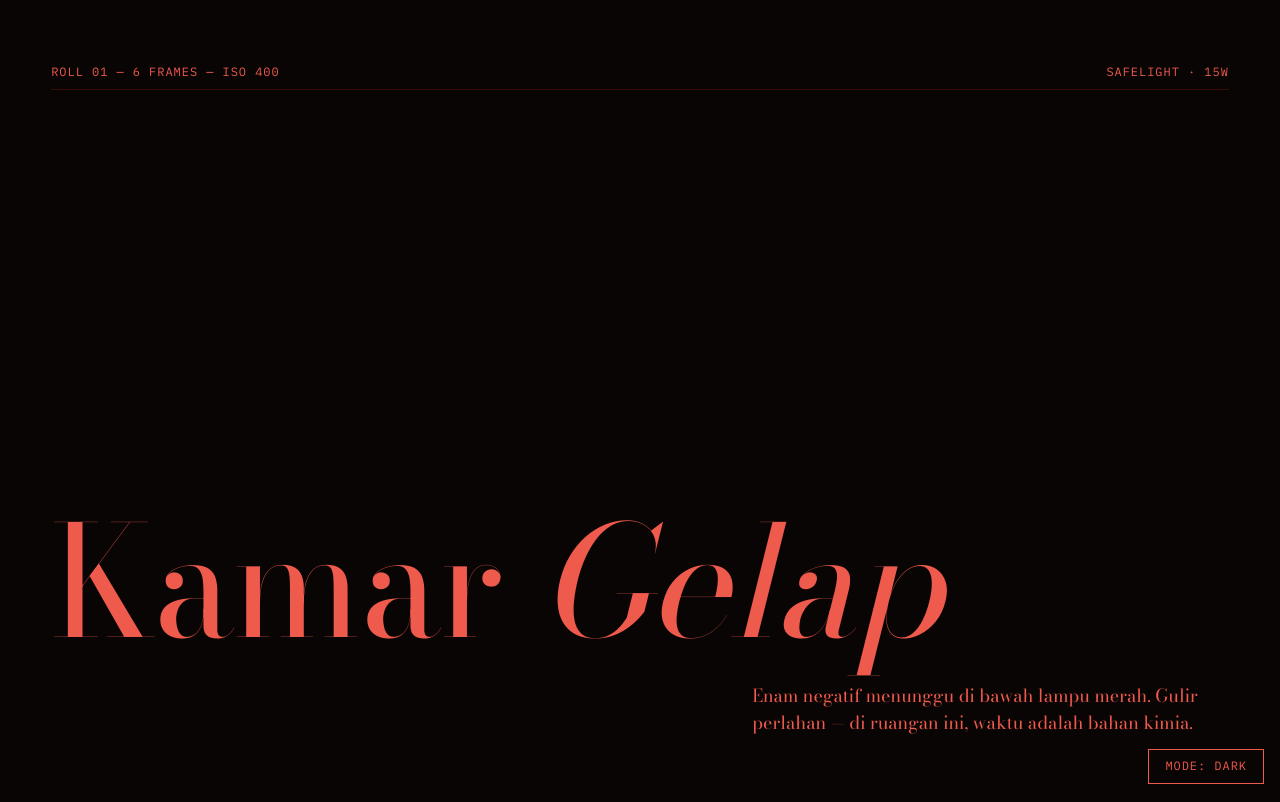
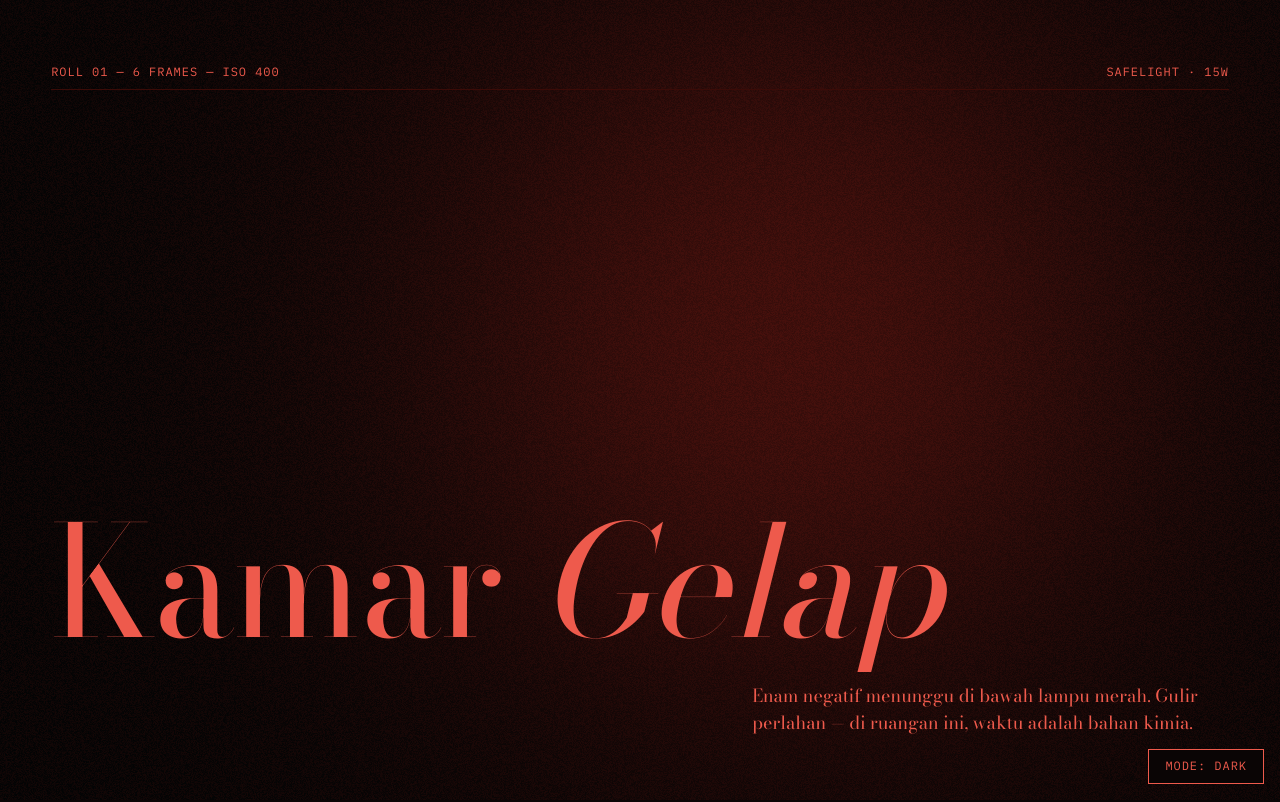
Before and after one commit to bapetzy/kamar-gelap, a website built with Vite: page index.html in a window 1280 px wide. Shown: the top 802 px of the page. Built offline with nearby package versions, Linux system fonts and the light colour scheme; some packages are replaced by stand-ins of ours; animation ran at ten frames a second; files whose address does not match are found by name.

Commit message:
feat(p2): GL stage, film grain, safelight glow, title reveal, develop tray
- Stage.ts: one fixed WebGL canvas behind the DOM, planes glued to DOM
  rects, single render loop on gsap.ticker, idles when the tab is hidden
  or no watched section is on screen. DPR capped at 1.5 (1 on touch).
- Grain lives inside each shader (no post pass), tinted by the room light.
- Act I: radial safelight glow follows pointer/touch (lerp .08), title
  line reveal via SplitText masks, once.
- Act II: section pinned (+150% scroll), progress drives a 00:00-01:30
  timer and a luminance-ordered development shader with low-frequency
  noise. Pointer agitation ripples from the last 8 points (desktop only).
  Procedural stand-in negative when /frames/01.webp is missing.
- Lenis synced to ScrollTrigger on the shared gsap ticker.
- Shader colors read from CSS tokens and follow the mode store.

Co-Authored-By: Claude Opus 5.5 <noreply@anthropic.com>

```diff
--- a/index.html
+++ b/index.html
@@ -6,6 +6,7 @@
     <meta name="description" content="Kamar Gelap — cuci satu gulungan berisi enam foto di bawah lampu merah, lalu nyalakan lampunya." />
     <meta name="theme-color" content="#0A0505" />
     <title>Kamar Gelap</title>
+    <script>document.documentElement.classList.add('js')</script>
     <script type="module" src="/src/main.ts"></script>
   </head>
   <body>
@@ -17,7 +18,7 @@
           <span>Safelight · 15W</span>
         </div>
         <div class="safelight__title">
-          <h1 id="safelight-title" class="display">Kamar <em>Gelap</em></h1>
+          <h1 id="safelight-title" class="display" data-reveal>Kamar <em>Gelap</em></h1>
           <p class="copy safelight__copy">
             Enam negatif menunggu di bawah lampu merah. Gulir perlahan — di ruangan ini, waktu adalah bahan kimia.
           </p>
--- /dev/null
+++ b/src/gl/Stage.ts
@@ -0,0 +1,233 @@
+import * as THREE from 'three';
+import { gsap } from 'gsap';
+import common from './shaders/common.glsl?raw';
+import bgVert from './shaders/background.vert.glsl?raw';
+import bgFrag from './shaders/background.frag.glsl?raw';
+import planeVert from './shaders/plane.vert.glsl?raw';
+import { getMode, onMode, type Mode } from '../lib/mode';
+import { isTouch, lerpFactor } from '../lib/motion';
+
+/*
+  One fixed canvas behind the DOM. It draws the room (safelight glow + grain) and any
+  plane registered with addPlane(), each one glued to a DOM element's rect.
+  Single render loop on gsap.ticker; it idles when the tab is hidden or when no
+  watched WebGL section is on screen.
+*/
+
+type U<T> = { value: T };
+
+export interface Shared {
+  uTime: U<number>;
+  uDpr: U<number>;
+  uDay: U<number>;
+  uGrain: U<number>;
+  uBg: U<THREE.Vector3>;
+  uSafelight: U<THREE.Vector3>;
+  uText: U<THREE.Vector3>;
+}
+
+interface Plane {
+  el: HTMLElement;
+  mesh: THREE.Mesh;
+  size: U<THREE.Vector2>;
+}
+
+const GLOW_PEAK = 0.28; // keeps --text over the brightest glow at ~4.6:1
+const GLOW_LERP = 0.08;
+const GRAIN = 0.09;
+
+function readToken(name: string): THREE.Vector3 | null {
+  const v = getComputedStyle(document.documentElement).getPropertyValue(name).trim();
+  if (!/^#[0-9a-f]{6}$/i.test(v)) return null;
+  const n = parseInt(v.slice(1), 16);
+  return new THREE.Vector3(((n >> 16) & 255) / 255, ((n >> 8) & 255) / 255, (n & 255) / 255);
+}
+
+export class Stage {
+  readonly shared: Shared;
+  private readonly renderer: THREE.WebGLRenderer;
+  private readonly scene = new THREE.Scene();
+  private readonly camera = new THREE.OrthographicCamera(-1, 1, 1, -1, -10, 10);
+  private readonly quad = new THREE.PlaneGeometry(1, 1);
+  private readonly bg: THREE.Mesh<THREE.PlaneGeometry, THREE.ShaderMaterial>;
+  private readonly planes = new Set<Plane>();
+  private readonly glow = new THREE.Vector2();
+  private readonly glowTarget = new THREE.Vector2();
+  private readonly inView = new Map<Element, boolean>();
+  private readonly io: IntersectionObserver;
+  private readonly offMode: () => void;
+  private w = 0;
+  private h = 0;
+  private dpr = 1;
+  private active = false;
+
+  static create(): Stage | null {
+    try {
+      return new Stage();
+    } catch (err) {
+      console.warn('[stage] WebGL unavailable, keeping static prints.', err);
+      return null;
+    }
+  }
+
+  private constructor() {
+    const canvas = document.createElement('canvas');
+    canvas.className = 'stage';
+    canvas.setAttribute('aria-hidden', 'true');
+    this.renderer = new THREE.WebGLRenderer({ canvas, antialias: false, powerPreference: 'high-performance' });
+    document.body.prepend(canvas);
+
+    this.shared = {
+      uTime: { value: 0 },
+      uDpr: { value: 1 },
+      uDay: { value: 0 },
+      uGrain: { value: GRAIN },
+      uBg: { value: new THREE.Vector3() },
+      uSafelight: { value: new THREE.Vector3() },
+      uText: { value: new THREE.Vector3() },
+    };
+
+    this.bg = new THREE.Mesh(
+      new THREE.PlaneGeometry(2, 2),
+      new THREE.ShaderMaterial({
+        vertexShader: bgVert,
+        fragmentShader: common + bgFrag,
+        uniforms: {
+          ...this.shared,
+          uRes: { value: new THREE.Vector2() },
+          uPointer: { value: new THREE.Vector2() },
+          uGlow: { value: GLOW_PEAK },
+        },
+        depthTest: false,
+        depthWrite: false,
+      }),
+    );
+    this.bg.frustumCulled = false;
+    this.bg.renderOrder = -1;
+    this.scene.add(this.bg);
+
+    this.applyMode(getMode());
+    this.offMode = onMode((m) => this.applyMode(m));
+
+    this.resize();
+    this.glow.set(this.w * 0.62, this.h * 0.42);
+    this.glowTarget.copy(this.glow);
+
+    this.io = new IntersectionObserver((entries) => {
+      entries.forEach((e) => this.inView.set(e.target, e.isIntersecting));
+      this.updateActive();
+    });
+
+    window.addEventListener('resize', this.resize);
+    document.addEventListener('visibilitychange', this.updateActive);
+    gsap.ticker.add(this.tick);
+  }
+
+  /** Register a section that needs the GL loop while it is on screen. */
+  watch(section: Element): void {
+    this.inView.set(section, false);
+    this.io.observe(section);
+  }
+
+  unwatch(section: Element): void {
+    this.io.unobserve(section);
+    this.inView.delete(section);
+    this.updateActive();
+  }
+
+  /** Where the hand-held lamp should drift to (client px). */
+  setGlowTarget(x: number, y: number): void {
+    this.glowTarget.set(x, y);
+  }
+
+  /** A plane glued to `el`. Shared uniforms (time, mode colors, grain) are injected. */
+  addPlane(el: HTMLElement, fragmentShader: string, uniforms: Record<string, U<unknown>>): THREE.ShaderMaterial {
+    const size = { value: new THREE.Vector2(1, 1) };
+    const material = new THREE.ShaderMaterial({
+      vertexShader: planeVert,
+      fragmentShader: common + fragmentShader,
+      uniforms: { ...this.shared, ...uniforms, uPlaneSize: size },
+      depthTest: false,
+      depthWrite: false,
+    });
+    const mesh = new THREE.Mesh(this.quad, material);
+    this.scene.add(mesh);
+    this.planes.add({ el, mesh, size });
+    return material;
+  }
+
+  removePlane(material: THREE.ShaderMaterial): void {
+    for (const p of this.planes) {
+      if (p.mesh.material !== material) continue;
+      this.scene.remove(p.mesh);
+      material.dispose();
+      this.planes.delete(p);
+    }
+  }
+
+  destroy(): void {
+    gsap.ticker.remove(this.tick);
+    window.removeEventListener('resize', this.resize);
+    document.removeEventListener('visibilitychange', this.updateActive);
+    this.io.disconnect();
+    this.offMode();
+    this.planes.forEach((p) => (p.mesh.material as THREE.Material).dispose());
+    this.planes.clear();
+    this.bg.geometry.dispose();
+    this.bg.material.dispose();
+    this.quad.dispose();
+    this.renderer.dispose();
+    this.renderer.domElement.remove();
+  }
+
+  private applyMode(mode: Mode): void {
+    const s = this.shared;
+    for (const [u, name] of [[s.uBg, '--bg'], [s.uSafelight, '--safelight'], [s.uText, '--text']] as const) {
+      const c = readToken(name);
+      if (c) u.value.copy(c);
+    }
+    s.uDay.value = mode === 'day' ? 1 : 0;
+  }
+
+  private updateActive = (): void => {
+    const anyInView = [...this.inView.values()].some(Boolean);
+    this.active = anyInView && !document.hidden;
+    this.renderer.domElement.style.visibility = this.active ? 'visible' : 'hidden';
+  };
+
+  private resize = (): void => {
+    this.w = window.innerWidth;
+    this.h = window.innerHeight;
+    this.dpr = Math.min(window.devicePixelRatio || 1, isTouch() ? 1 : 1.5);
+    this.renderer.setPixelRatio(this.dpr);
+    this.renderer.setSize(this.w, this.h, false);
+    Object.assign(this.camera, { left: -this.w / 2, right: this.w / 2, top: this.h / 2, bottom: -this.h / 2 });
+    this.camera.updateProjectionMatrix();
+    this.shared.uDpr.value = this.dpr;
+    (this.bg.material.uniforms.uRes.value as THREE.Vector2).set(this.w * this.dpr, this.h * this.dpr);
+  };
+
+  private syncPlanes(): void {
+    for (const p of this.planes) {
+      const r = p.el.getBoundingClientRect();
+      const visible = r.bottom > 0 && r.top < this.h && r.width > 0;
+      p.mesh.visible = visible;
+      if (!visible) continue;
+      p.mesh.scale.set(r.width, r.height, 1);
+      p.mesh.position.set(r.left + r.width / 2 - this.w / 2, this.h / 2 - (r.top + r.height / 2), 0);
+      p.size.value.set(r.width, r.height);
+    }
+  }
+
+  private tick = (time: number, deltaMs: number): void => {
+    if (!this.active) return;
+    this.shared.uTime.value = time;
+    this.glow.lerp(this.glowTarget, lerpFactor(GLOW_LERP, deltaMs / 1000));
+    (this.bg.material.uniforms.uPointer.value as THREE.Vector2).set(
+      this.glow.x * this.dpr,
+      (this.h - this.glow.y) * this.dpr,
+    );
+    this.syncPlanes();
+    this.renderer.render(this.scene, this.camera);
+  };
+}
--- /dev/null
+++ b/src/gl/shaders/background.frag.glsl
@@ -0,0 +1,15 @@
+// The room: base dark, a hand-held safelight (radial falloff) and grain over all of it.
+
+uniform vec2 uRes;      // device px
+uniform vec2 uPointer;  // device px, y up
+uniform float uGlow;    // peak glow mix, keeps --text contrast >= 4.5:1
+
+void main() {
+  vec2 p = gl_FragCoord.xy;
+  float r = length(p - uPointer) / (max(uRes.x, uRes.y) * 0.5);
+  float falloff = exp(-r * r * 2.6);
+
+  vec3 col = mix(uBg, uSafelight, falloff * uGlow * (1.0 - uDay));
+  col += grain(p);
+  gl_FragColor = vec4(col, 1.0);
+}
--- /dev/null
+++ b/src/gl/shaders/background.vert.glsl
@@ -0,0 +1,4 @@
+// Fullscreen triangle-pair in clip space; no camera involved.
+void main() {
+  gl_Position = vec4(position.xy, 0.0, 1.0);
+}
--- /dev/null
+++ b/src/gl/shaders/common.glsl
@@ -0,0 +1,48 @@
+// Shared helpers: hash, value noise, fbm, film grain.
+// Every material includes this so grain lives inside the main shaders (no post pass).
+
+uniform float uTime;
+uniform float uDpr;
+uniform float uDay;       // 0 = safelight, 1 = lights on
+uniform float uGrain;     // grain strength
+uniform vec3 uBg;
+uniform vec3 uSafelight;
+uniform vec3 uText;
+
+float hash12(vec2 p) {
+  vec3 p3 = fract(vec3(p.xyx) * 0.1031);
+  p3 += dot(p3, p3.yzx + 33.33);
+  return fract((p3.x + p3.y) * p3.z);
+}
+
+float vnoise(vec2 p) {
+  vec2 i = floor(p);
+  vec2 f = fract(p);
+  vec2 u = f * f * (3.0 - 2.0 * f);
+  float a = hash12(i);
+  float b = hash12(i + vec2(1.0, 0.0));
+  float c = hash12(i + vec2(0.0, 1.0));
+  float d = hash12(i + vec2(1.0, 1.0));
+  return mix(mix(a, b, u.x), mix(c, d, u.x), u.y);
+}
+
+float fbm(vec2 p) {
+  float v = 0.0;
+  float a = 0.5;
+  for (int i = 0; i < 4; i++) {
+    v += a * vnoise(p);
+    p *= 2.03;
+    a *= 0.5;
+  }
+  return v;
+}
+
+// Silver grain: one sample per CSS pixel, re-rolled 24 times a second like film frames.
+// Tinted by the room light so it never adds an off-palette hue.
+vec3 grain(vec2 fragCoord) {
+  vec2 cell = floor(fragCoord / uDpr);
+  float frame = floor(uTime * 24.0);
+  float g = hash12(cell + frame * vec2(37.0, 17.0)) - 0.5;
+  vec3 tint = mix(uSafelight, vec3(0.55), uDay);
+  return tint * g * uGrain;
+}
--- /dev/null
+++ b/src/gl/shaders/paper.frag.glsl
@@ -0,0 +1,74 @@
+// Photo paper in the developer tray.
+// Development: each pixel darkens from paper-white toward its final tone.
+// Dark tones cross their threshold first, highlights last; low-freq noise makes the
+// developer reach some areas sooner, like uneven agitation.
+
+#define RIPPLES 8
+
+uniform sampler2D uTex;
+uniform float uHasTex;
+uniform vec2 uTexSize;
+uniform vec2 uPlaneSize;        // CSS px, for aspect-correct ripples and cover fit
+uniform float uProgress;        // 0..1 development time
+uniform vec3 uRipples[RIPPLES]; // xy = uv, z = start time (negative = unused)
+
+varying vec2 vUv;
+
+vec2 coverUv(vec2 uv, vec2 plane, vec2 tex) {
+  float pr = plane.x / plane.y;
+  float tr = tex.x / tex.y;
+  vec2 s = pr > tr ? vec2(1.0, tr / pr) : vec2(pr / tr, 1.0);
+  return (uv - 0.5) * s + 0.5;
+}
+
+// Stand-in negative when /frames/01.webp is missing: hills, sky, a low sun.
+float placeholder(vec2 uv) {
+  float sky = 0.62 + 0.3 * uv.y + 0.12 * (fbm(uv * vec2(2.0, 5.0) + 3.0) - 0.5);
+  float ridge = 0.34 + 0.07 * sin(uv.x * 5.0 + 1.3) + 0.06 * fbm(uv * 6.0);
+  float hill = 1.0 - smoothstep(ridge - 0.004, ridge + 0.004, uv.y);
+  float ground = 0.08 + 0.3 * fbm(uv * vec2(9.0, 14.0)) * (0.4 + uv.y);
+  float sun = 1.0 - smoothstep(0.06, 0.075, length((uv - vec2(0.68, 0.66)) * vec2(1.0, 1.25)));
+  return clamp(max(mix(sky, ground, hill), sun), 0.0, 1.0);
+}
+
+// xy = refraction offset, z = light caught by the wave crest (developer is a liquid)
+vec3 agitation(vec2 uv) {
+  vec2 aspect = vec2(uPlaneSize.x / uPlaneSize.y, 1.0);
+  vec3 offset = vec3(0.0);
+  for (int i = 0; i < RIPPLES; i++) {
+    vec3 r = uRipples[i];
+    float age = uTime - r.z;
+    if (r.z < 0.0 || age > 2.5) continue;
+    vec2 d = (uv - r.xy) * aspect;
+    float dist = length(d);
+    float wave = sin(dist * 70.0 - age * 9.0) * exp(-age * 1.8) * exp(-dist * 7.0);
+    offset.xy += (d / max(dist, 1e-4)) * wave * 0.006;
+    offset.z += wave * 0.07;
+  }
+  return offset;
+}
+
+void main() {
+  vec3 ag = agitation(vUv);
+  vec2 uv = vUv + ag.xy;
+
+  float lum = uHasTex > 0.5
+    ? dot(texture2D(uTex, coverUv(uv, uPlaneSize, uTexSize)).rgb, vec3(0.2126, 0.7152, 0.0722))
+    : placeholder(uv);
+
+  float unevenness = fbm(uv * 2.5 + 7.0) - 0.5;
+  float threshold = lum * 0.82 + unevenness * 0.22;
+  float t = uProgress * 1.2 - 0.08;
+  float developed = smoothstep(threshold - 0.14, threshold + 0.04, t);
+  float tone = clamp(mix(1.0, lum, developed) + ag.z, 0.0, 1.0);
+
+  // Safelight: paper-white reads as bright red, blacks sink into the room.
+  vec3 dark = mix(uBg, uSafelight, smoothstep(0.0, 0.65, tone));
+  dark = mix(dark, uText, smoothstep(0.65, 1.0, tone));
+  // Lights on: true black-and-white print in the daylight tokens.
+  vec3 day = mix(uText, uBg, tone);
+
+  vec3 col = mix(dark, day, uDay);
+  col += grain(gl_FragCoord.xy);
+  gl_FragColor = vec4(col, 1.0);
+}
--- /dev/null
+++ b/src/gl/shaders/plane.vert.glsl
@@ -0,0 +1,6 @@
+varying vec2 vUv;
+
+void main() {
+  vUv = uv;
+  gl_Position = projectionMatrix * modelViewMatrix * vec4(position, 1.0);
+}
--- /dev/null
+++ b/src/lib/motion.ts
@@ -0,0 +1,22 @@
+// Motion vocabulary from the brief. Nothing else should invent eases or durations.
+
+export const EASE = {
+  reveal: 'expo.out',
+  move: 'power3.inOut',
+} as const;
+
+export const DUR = {
+  short: 0.4,
+  mid: 0.8,
+  long: 1.4,
+} as const;
+
+const mq = (q: string) => window.matchMedia(q).matches;
+
+export const prefersReducedMotion = () => mq('(prefers-reduced-motion: reduce)');
+
+/** Touch-first device: no hover, coarse pointer. Ripple is off here, DPR capped at 1. */
+export const isTouch = () => mq('(hover: none), (pointer: coarse)');
+
+/** Frame-rate independent lerp factor. `k` is the per-frame factor at 60fps. */
+export const lerpFactor = (k: number, dtSeconds: number) => 1 - Math.pow(1 - k, dtSeconds * 60);
--- a/src/main.ts
+++ b/src/main.ts
@@ -4,7 +4,16 @@ import '@fontsource/ibm-plex-mono/latin-400.css';
 import './styles/tokens.css';
 import './styles/base.css';
 import './styles/acts.css';
+import { gsap } from 'gsap';
+import { ScrollTrigger } from 'gsap/ScrollTrigger';
+import { SplitText } from 'gsap/SplitText';
+import Lenis from 'lenis';
+import { Stage } from './gl/Stage';
 import { getMode, onMode, setMode } from './lib/mode';
+import * as Safelight from './scenes/Safelight';
+import * as Develop from './scenes/Develop';
+
+gsap.registerPlugin(ScrollTrigger, SplitText);
 
 // A missing negative must never block the page: show an empty sheet of paper instead.
 function markMissingFrames(): void {
@@ -13,6 +22,15 @@ function markMissingFrames(): void {
     if (img.complete && img.naturalWidth === 0) markMissing();
     else img.addEventListener('error', markMissing, { once: true });
   });
+}
+
+// One clock for everything: Lenis, ScrollTrigger and the GL stage all run on gsap.ticker.
+function startScroll(): Lenis {
+  const lenis = new Lenis({ autoRaf: false });
+  lenis.on('scroll', ScrollTrigger.update);
+  gsap.ticker.add((time) => lenis.raf(time * 1000));
+  gsap.ticker.lagSmoothing(0);
+  return lenis;
 }
 
 // Dev only: flip between safelight and daylight without walking through the acts.
@@ -30,5 +48,19 @@ function mountDevToggle(): void {
   document.body.append(btn);
 }
 
-markMissingFrames();
-if (import.meta.env.DEV) mountDevToggle();
+async function boot(): Promise<void> {
+  markMissingFrames();
+  if (import.meta.env.DEV) mountDevToggle();
+
+  startScroll();
+  const stage = Stage.create();
+  if (stage) document.documentElement.classList.add('has-gl');
+
+  // Split lines and measure pins only once the real fonts are in.
+  await document.fonts.ready;
+  Safelight.init(stage);
+  Develop.init(stage);
+  ScrollTrigger.refresh();
+}
+
+boot();
--- /dev/null
+++ b/src/scenes/Develop.ts
@@ -0,0 +1,105 @@
+import * as THREE from 'three';
+import { ScrollTrigger } from 'gsap/ScrollTrigger';
+import paperFrag from '../gl/shaders/paper.frag.glsl?raw';
+import type { Stage } from '../gl/Stage';
+import { frames, pad2 } from '../data/frames';
+import { isTouch } from '../lib/motion';
+
+// Act II. Scroll is development time: the pin holds the tray while 00:00 → 01:30 runs.
+// Moving the pointer over the tray agitates the developer (ripples from the last 8 points).
+
+const DEV_SECONDS = 90;
+const PIN_LENGTH = '+=150%'; // pinned scroll; section spans ~250vh in total
+const RIPPLES = 8;
+const RIPPLE_GAP_MS = 70;
+
+let trigger: ScrollTrigger | null = null;
+let material: THREE.ShaderMaterial | null = null;
+let texture: THREE.Texture | null = null;
+let paper: HTMLElement | null = null;
+let section: HTMLElement | null = null;
+let stageRef: Stage | null = null;
+let onAgitate: ((e: PointerEvent) => void) | null = null;
+
+function formatTime(seconds: number): string {
+  return `${pad2(Math.floor(seconds / 60))}:${pad2(seconds % 60)}`;
+}
+
+function mountPaper(stage: Stage, el: HTMLElement, progress: { value: number }): void {
+  const ripples = Array.from({ length: RIPPLES }, () => new THREE.Vector3(0, 0, -1));
+  const texSize = new THREE.Vector2(1, 1);
+  const hasTex = { value: 0 };
+  const tex = { value: null as THREE.Texture | null };
+
+  material = stage.addPlane(el, paperFrag, {
+    uTex: tex,
+    uHasTex: hasTex,
+    uTexSize: { value: texSize },
+    uProgress: progress,
+    uRipples: { value: ripples },
+  });
+  el.classList.add('is-gl');
+
+  // Missing negative never blocks: the shader keeps its procedural stand-in.
+  texture = new THREE.TextureLoader().load(frames[0].src, (t) => {
+    const img = t.image as { width: number; height: number };
+    texSize.set(img.width, img.height);
+    tex.value = t;
+    hasTex.value = 1;
+  }, undefined, () => {});
+
+  if (isTouch()) return; // ripple is desktop-only
+
+  let next = 0;
+  let last = 0;
+  onAgitate = (e: PointerEvent) => {
+    if (e.timeStamp - last < RIPPLE_GAP_MS) return;
+    last = e.timeStamp;
+    const r = el.getBoundingClientRect();
+    const u = (e.clientX - r.left) / r.width;
+    const v = 1 - (e.clientY - r.top) / r.height;
+    ripples[next % RIPPLES].set(u, v, stage.shared.uTime.value);
+    next++;
+  };
+  el.addEventListener('pointermove', onAgitate);
+}
+
+export function init(stage: Stage | null): void {
+  section = document.querySelector<HTMLElement>('#develop');
+  paper = section?.querySelector<HTMLElement>('.tray .frame') ?? null;
+  const timer = section?.querySelector<HTMLElement>('[data-timer]');
+  if (!section || !paper || !timer) return;
+
+  const progress = { value: 0 };
+  stageRef = stage;
+  if (stage) {
+    stage.watch(section);
+    mountPaper(stage, paper, progress);
+  }
+
+  let shown = -1;
+  trigger = ScrollTrigger.create({
+    trigger: section,
+    start: 'top top',
+    end: PIN_LENGTH,
+    pin: true,
+    onUpdate(self) {
+      progress.value = self.progress;
+      const s = Math.round(self.progress * DEV_SECONDS);
+      if (s !== shown) {
+        shown = s;
+        timer.textContent = formatTime(s);
+      }
+    },
+  });
+}
+
+export function destroy(): void {
+  trigger?.kill(true);
+  if (paper && onAgitate) paper.removeEventListener('pointermove', onAgitate);
+  paper?.classList.remove('is-gl');
+  if (material) stageRef?.removePlane(material);
+  texture?.dispose();
+  if (section) stageRef?.unwatch(section);
+  trigger = material = texture = paper = section = stageRef = onAgitate = null;
+}
--- /dev/null
+++ b/src/scenes/Safelight.ts
@@ -0,0 +1,60 @@
+import { gsap } from 'gsap';
+import { SplitText } from 'gsap/SplitText';
+import type { Stage } from '../gl/Stage';
+import { DUR, EASE } from '../lib/motion';
+
+// Act I. The safelight is a lamp in your hand: the glow trails the pointer (or finger).
+// The title surfaces once, line by line, like letters lifting out of the dark.
+
+let split: SplitText | null = null;
+let section: HTMLElement | null = null;
+let stageRef: Stage | null = null;
+
+const onPointer = (e: PointerEvent) => stageRef?.setGlowTarget(e.clientX, e.clientY);
+const onTouch = (e: TouchEvent) => {
+  const t = e.touches[0];
+  if (t) stageRef?.setGlowTarget(t.clientX, t.clientY);
+};
+
+export function init(stage: Stage | null): void {
+  section = document.querySelector<HTMLElement>('#safelight');
+  const title = section?.querySelector<HTMLElement>('[data-reveal]');
+  if (!section || !title) return;
+
+  stageRef = stage;
+  if (stage) {
+    stage.watch(section);
+    window.addEventListener('pointermove', onPointer, { passive: true });
+    window.addEventListener('touchstart', onTouch, { passive: true });
+    window.addEventListener('touchmove', onTouch, { passive: true });
+  }
+
+  split = SplitText.create(title, {
+    type: 'lines',
+    mask: 'lines',
+    linesClass: 'line',
+    autoSplit: true,
+    onSplit(self) {
+      gsap.set(title, { visibility: 'visible' });
+      // Returned tween is re-synced by autoSplit on resize, so the reveal still plays once.
+      return gsap.from(self.lines, {
+        yPercent: 105,
+        duration: DUR.long,
+        ease: EASE.reveal,
+        stagger: 0.12,
+        delay: 0.2,
+      });
+    },
+  });
+}
+
+export function destroy(): void {
+  window.removeEventListener('pointermove', onPointer);
+  window.removeEventListener('touchstart', onTouch);
+  window.removeEventListener('touchmove', onTouch);
+  if (section) stageRef?.unwatch(section);
+  split?.revert();
+  split = null;
+  section = null;
+  stageRef = null;
+}
--- a/src/styles/base.css
+++ b/src/styles/base.css
@@ -19,7 +19,7 @@ body {
   font-size: var(--fs-body);
   font-optical-sizing: auto;
   line-height: 1.5;
-  background: var(--bg);
+  /* no body background: the GL canvas sits between <html> and the content */
   color: var(--text);
   -webkit-font-smoothing: antialiased;
   overflow-x: hidden;
@@ -142,6 +142,46 @@ button {
   letter-spacing: var(--tracking-label);
 }
 
+/* when the GL stage draws the paper, the DOM frame only reserves its rect */
+.frame.is-gl {
+  background: transparent;
+  border-color: transparent;
+}
+
+.frame.is-gl img {
+  visibility: hidden;
+}
+
+.frame.is-gl::after {
+  content: none;
+}
+
+/* ---------- GL stage: fixed, behind content ---------- */
+.stage {
+  position: fixed;
+  inset: 0;
+  width: 100%;
+  height: 100%;
+  z-index: -1;
+  pointer-events: none;
+}
+
+/* title waits for its line reveal; failsafe shows it if JS never arrives */
+.js [data-reveal] {
+  visibility: hidden;
+  animation: reveal-failsafe 0s 3s forwards;
+}
+
+@keyframes reveal-failsafe {
+  to { visibility: visible; }
+}
+
+/* line masks: room for Bodoni ascenders/descenders at lh .9 */
+.line-mask {
+  padding-block: 0.06em 0.14em;
+  margin-block: -0.06em -0.14em;
+}
+
 /* ---------- dev-only mode toggle ---------- */
 .dev-toggle {
   position: fixed;
```
Also changed, not shown: src/styles/acts.css (+8 -2 lines).
